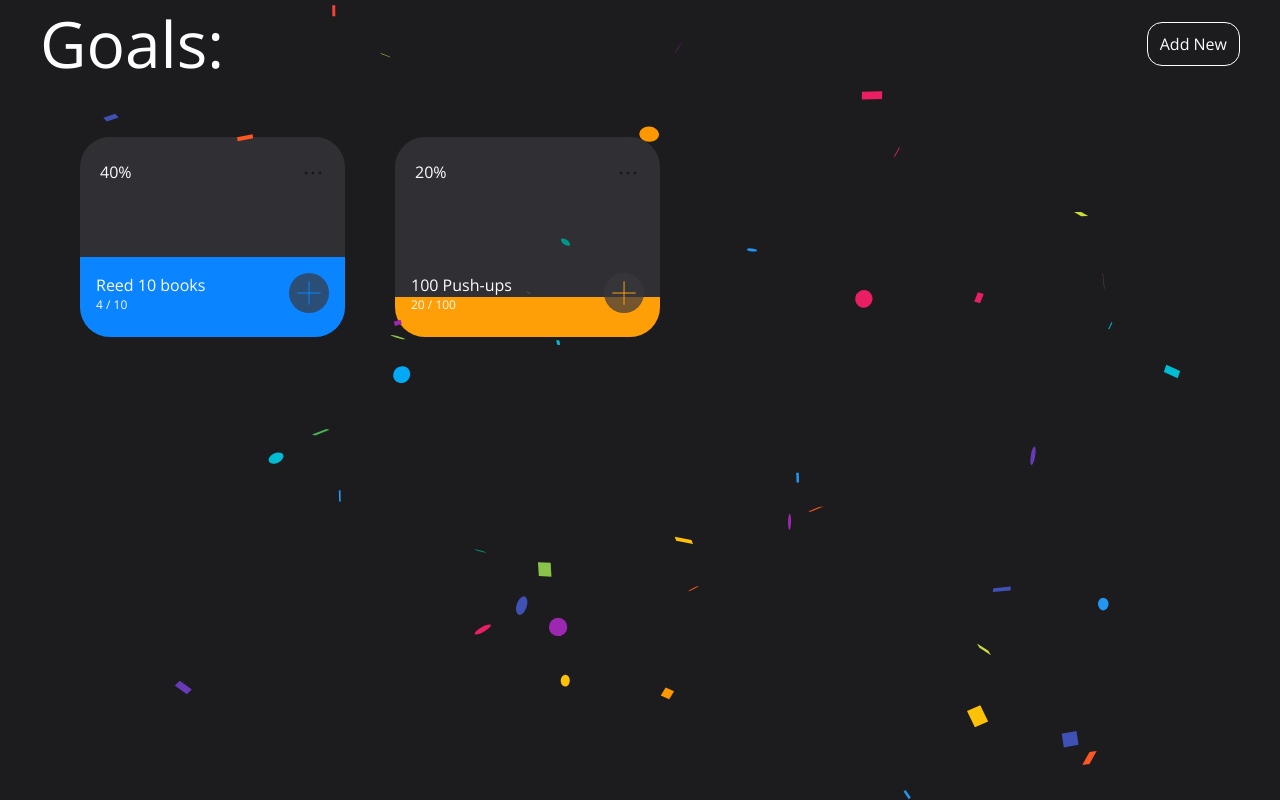
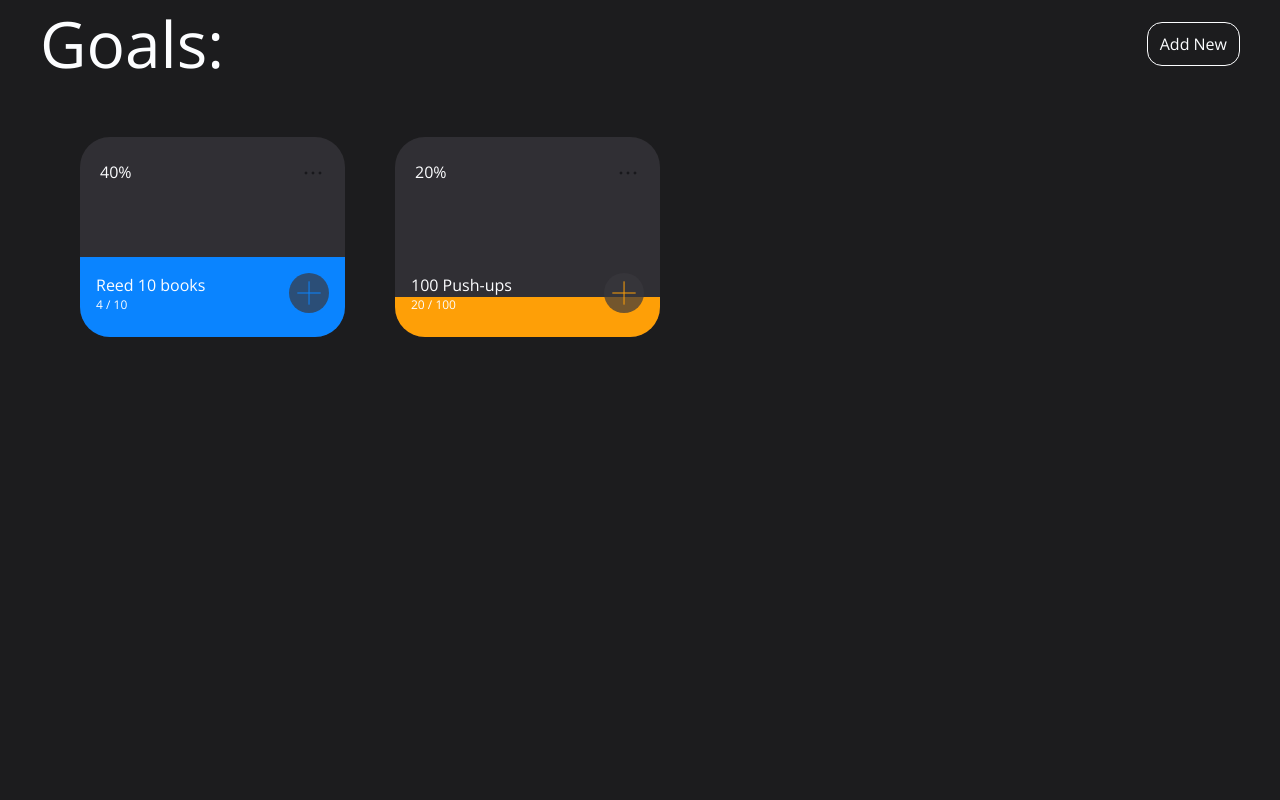
Before and after one commit to solvld/progress-counter, a React (Create React App) app: page / in a window 1280 px wide. Built offline with nearby package versions, Linux system fonts and the light colour scheme.

Commit message:
add confetti action

```diff
--- a/src/App.js
+++ b/src/App.js
@@ -9,7 +9,7 @@ import Confetti from 'react-confetti';
 function App() {
   const [popupActive, setPopupActive] = useState(false);
   const [goals, setGoals] = useState([]);
-  const [isShowConfetti, setIsShowConfetti] = useState(true);
+  const [isShowConfetti, setIsShowConfetti] = useState(false);
 
   const sample = [
     {id: 0, goal: 'Reed 10 books', amount: 10, step: 1, count: 4, color: '#0A84FF' },
@@ -68,11 +68,11 @@ function App() {
 
   return (
 		<Context.Provider value={{
-      removeGoal, incrementCount, undoCount, resetCount
+      removeGoal, incrementCount, undoCount, resetCount, setIsShowConfetti
     }}>
 			<div className='App'>
 				{isShowConfetti && (
-					<Confetti recycle={false} numberOfPieces={400} friction={1} />
+					<Confetti recycle={false} numberOfPieces={400} friction={0.99} />
 				)}
 				<NavBar addNew={popupActive} setAddNew={setPopupActive} />
 				<GoalTable allGoals={goals} />
--- a/src/Components/Goal/Goal.jsx
+++ b/src/Components/Goal/Goal.jsx
@@ -8,9 +8,16 @@ import {ReactComponent as Delete} from '../../assets/icons/delete.svg';
 
 import "./_goal.scss"
 
-function Goal({ id, goal, amount, color, count }) {
+function Goal({ id, goal, amount, color, count, step }) {
 	const [active, setActive] = useState(false);
-	const { incrementCount, undoCount, resetCount, removeGoal } = useContext(Context);
+	const {
+		incrementCount,
+		undoCount,
+		resetCount,
+		removeGoal,
+		setIsShowConfetti,
+	} = useContext(Context)
+
 
 	const showMenu = () => setActive(prev => !prev)
   let menuRef = useRef();
@@ -62,7 +69,12 @@ function Goal({ id, goal, amount, color, count }) {
 					</div>
 					<button
 						className='button-plus'
-						onClick={() => incrementCount(id)}
+						onClick={() => {
+              incrementCount(id);
+              if(count === amount - step){
+                setIsShowConfetti(true)
+              }
+            }}
 						style={{ stroke: color }}
 					>
 						<PlusBtn />
```
